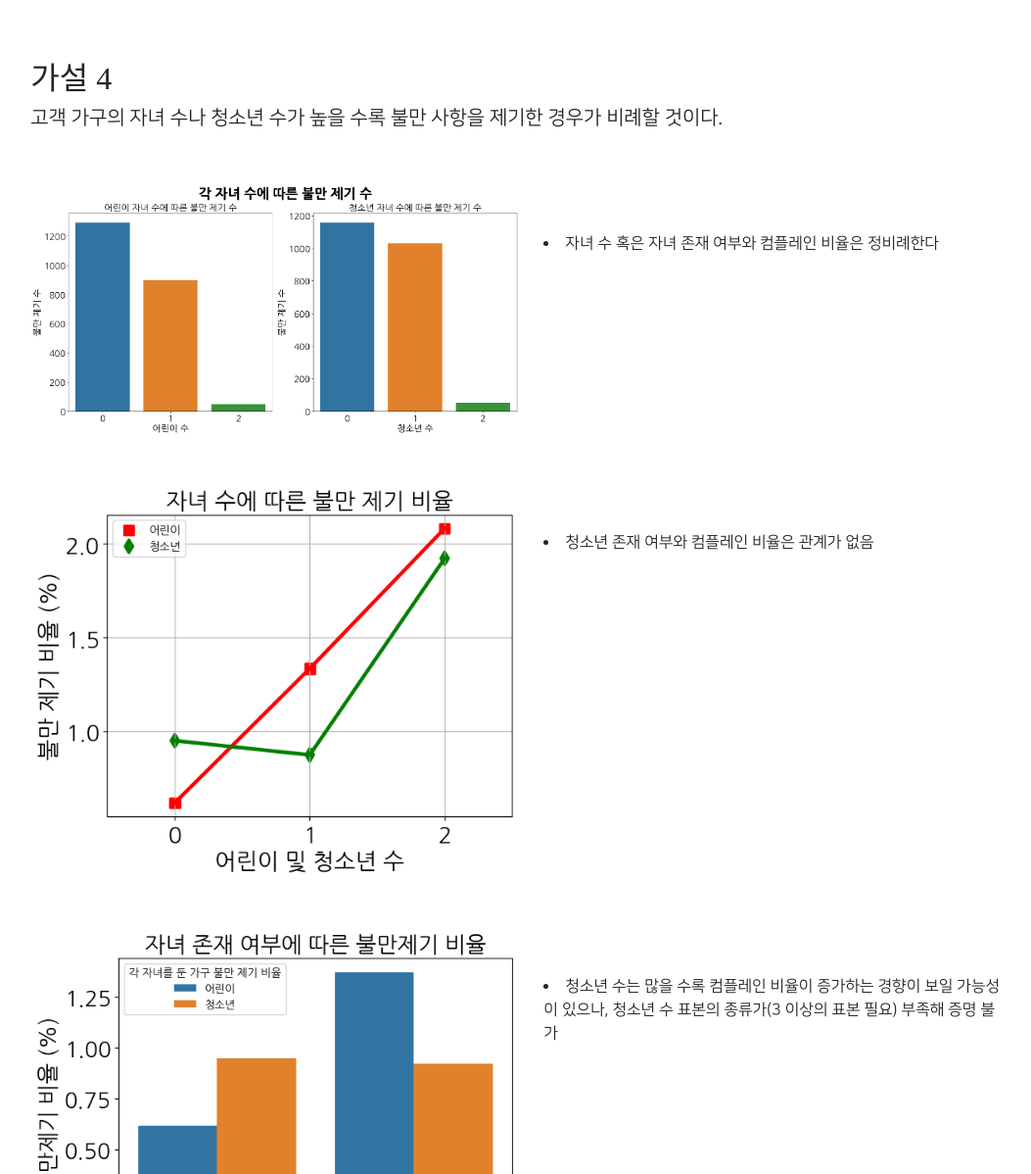
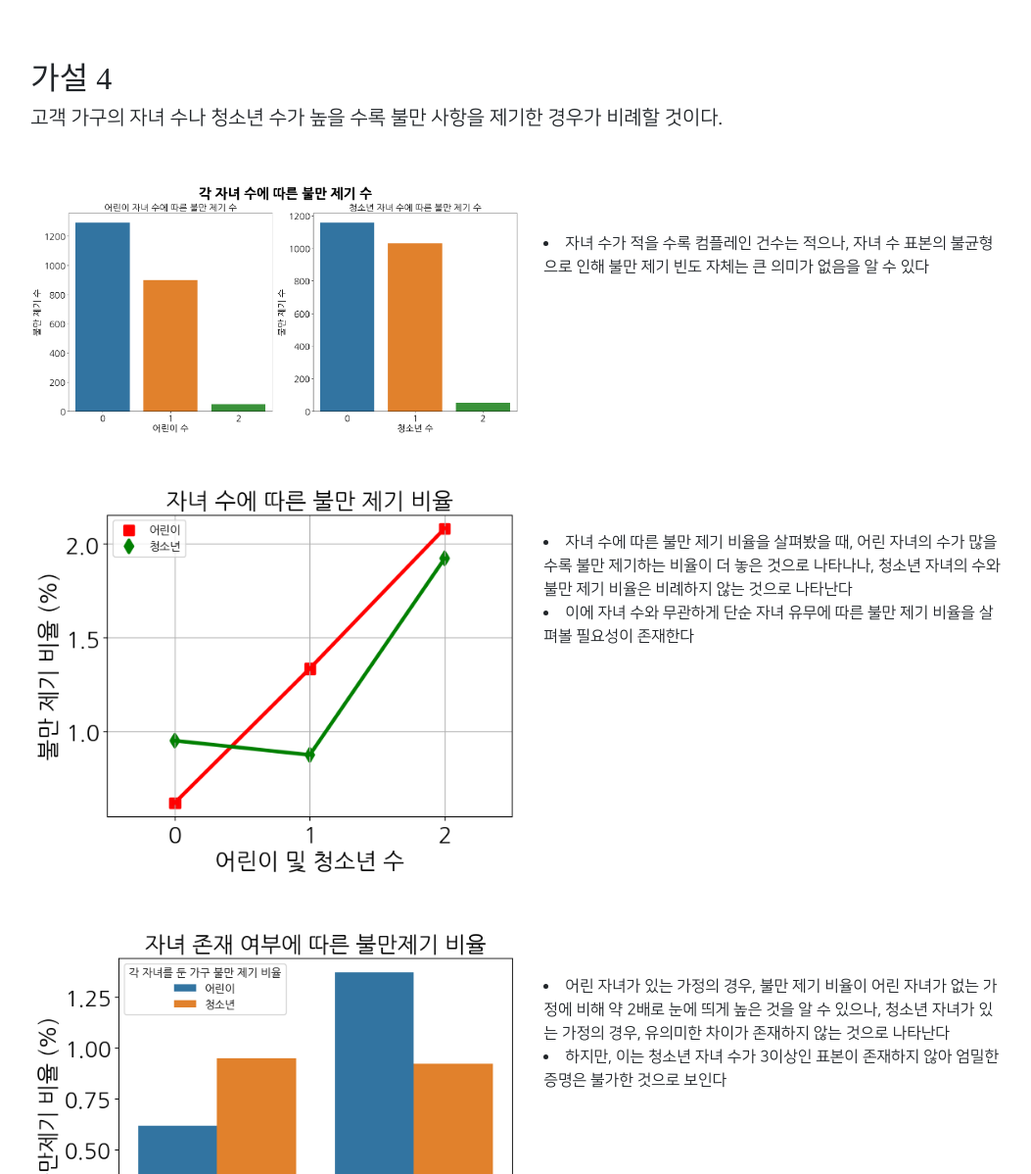
Before and after one commit to hunnxx/Programmers_Monthly_Project_1_a2, a Django app: page / in a window 1280 px wide. Shown: the part 5302-6500 px from the top of the page at 98% size, without its empty margins (206-1259 px from the left). Run offline with Django 4.2, Linux system fonts and the light colour scheme; some libraries are stand-ins or nearby versions; some web fonts are replaced.

Commit message:
4번 가설 그래프 설명 추가

```diff
--- a/monthly_proj_1/eda/templates/home.html
+++ b/monthly_proj_1/eda/templates/home.html
@@ -153,7 +153,6 @@
                                     {% for src in hypo1 %}
                                     <div class="row mt-5" style="border">
                                         <div class="col">
-                                            <!-- <img src={% static 'theory_1.png' %} class="rounded" loading="lazy" style="width: 500px"> -->
                                             <img src="{% get_static_prefix %}{{src}}" class="rounded" loading="lazy" style="width: 500px">
                                         </div>
                                         <div class="col mt-5">
@@ -179,7 +178,6 @@
                                     {% for src in hypo2 %}
                                     <div class="row mt-5">
                                         <div class="col">
-                                            <!-- <img src={% static 'theory_1.png' %} class="rounded" loading="lazy" style="width: 500px"> -->
                                             <img src="{% get_static_prefix %}{{src}}" class="rounded" loading="lazy" style="width: 500px">
                                         </div>
                                         <div class="col mt-5">
@@ -213,7 +211,6 @@
                                     {% for src in hypo3 %}
                                     <div class="row mt-5">
                                         <div class="col">
-                                            <!-- <img src={% static 'theory_1.png' %} class="rounded" loading="lazy" style="width: 500px"> -->
                                             <img src="{% get_static_prefix %}{{src}}" class="rounded" loading="lazy" style="width: 500px">
                                         </div>
                                         <div class="col mt-5">
@@ -248,18 +245,23 @@
                                     {% for src in hypo4 %}
                                     <div class="row mt-5">
                                         <div class="col">
-                                            <!-- <img src={% static 'theory_1.png' %} class="rounded" loading="lazy" style="width: 500px"> -->
                                             <img src="{% get_static_prefix %}{{src}}" class="rounded" loading="lazy" style="width: 500px">
                                         </div>
                                         <div class="col mt-5">
                                             {% if src == 'theory_4_1.png' %}
-                                                <li> 자녀 수 혹은 자녀 존재 여부와 컴플레인 비율은 정비례한다</li>
+                                                <li> 자녀 수가 적을 수록 컴플레인 건수는 적으나, 자녀 수 표본의 불균형으로 인해 불만 제기 빈도 자체는 큰 의미가 없음을 알 수 있다</li>
                                             {% endif %}
                                             {% if src == 'theory_4_2.png' %}
-                                                <li> 청소년 존재 여부와 컴플레인 비율은 관계가 없음 </li>
+                                                <li> 자녀 수에 따른 불만 제기 비율을 살펴봤을 때, 어린 자녀의 수가 많을 수록 불만 제기하는 비율이 더 놓은 것으로 나타나나,
+                                                    청소년 자녀의 수와 불만 제기 비율은 비례하지 않는 것으로 나타난다
+                                                </li>
+                                                <li>이에 자녀 수와 무관하게 단순 자녀 유무에 따른 불만 제기 비율을 살펴볼 필요성이 존재한다</li>
                                             {% endif %}
                                             {% if src == 'theory_4_3.png' %}
-                                                <li>청소년 수는 많을 수록 컴플레인 비율이 증가하는 경향이 보일 가능성이 있으나, 청소년 수 표본의 종류가(3 이상의 표본 필요) 부족해 증명 불가                                                </li>
+                                                <li>어린 자녀가 있는 가정의 경우, 불만 제기 비율이 어린 자녀가 없는 가정에 비해 약 2배로 눈에 띄게 높은 것을 알 수 있으나,
+                                                    청소년 자녀가 있는 가정의 경우, 유의미한 차이가 존재하지 않는 것으로 나타난다
+                                                </li>
+                                                <li>하지만, 이는 청소년 자녀 수가 3이상인 표본이 존재하지 않아 엄밀한 증명은 불가한 것으로 보인다</li>
                                             {% endif %}
                                         </div>
                                     </div>
```
